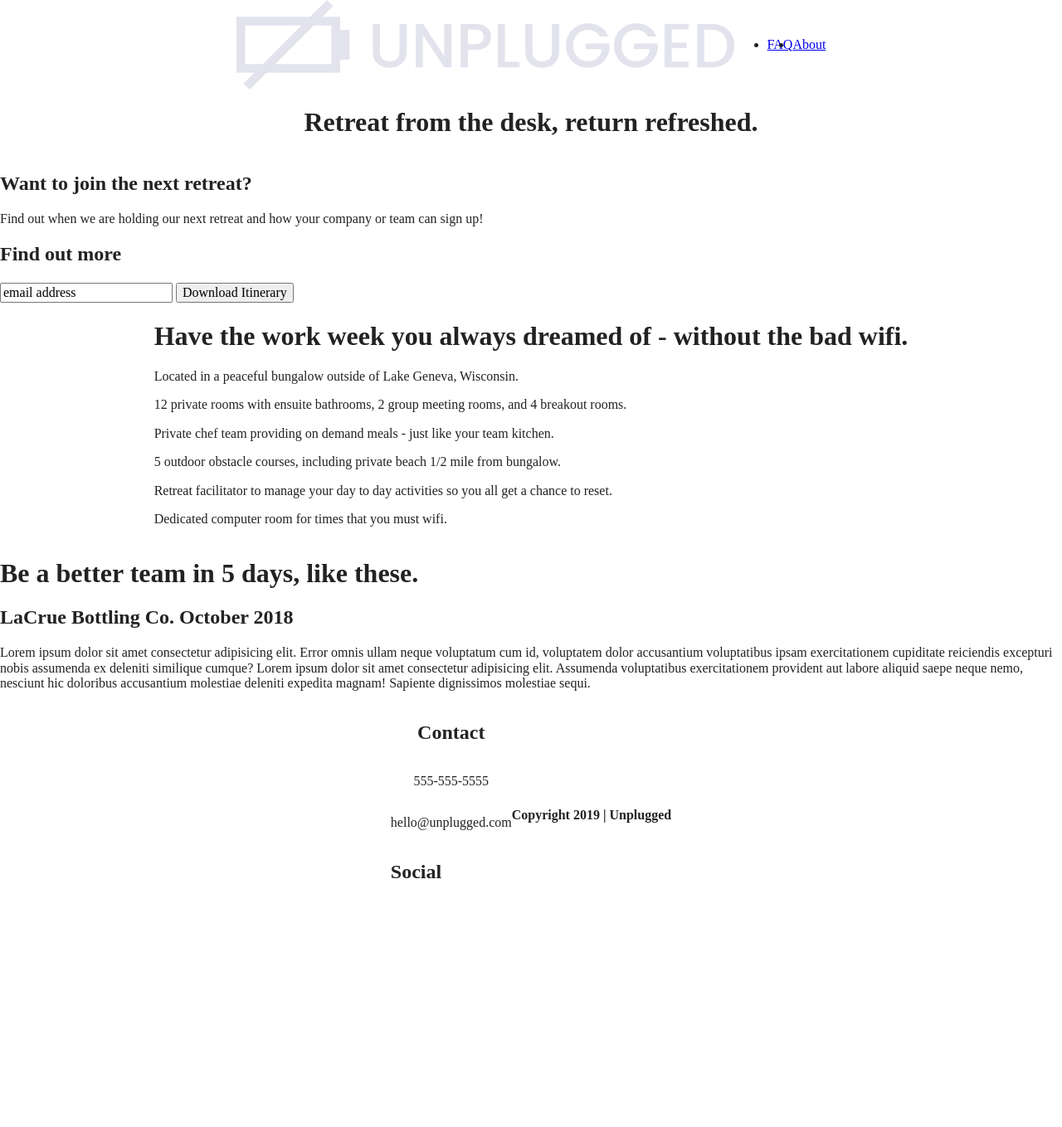
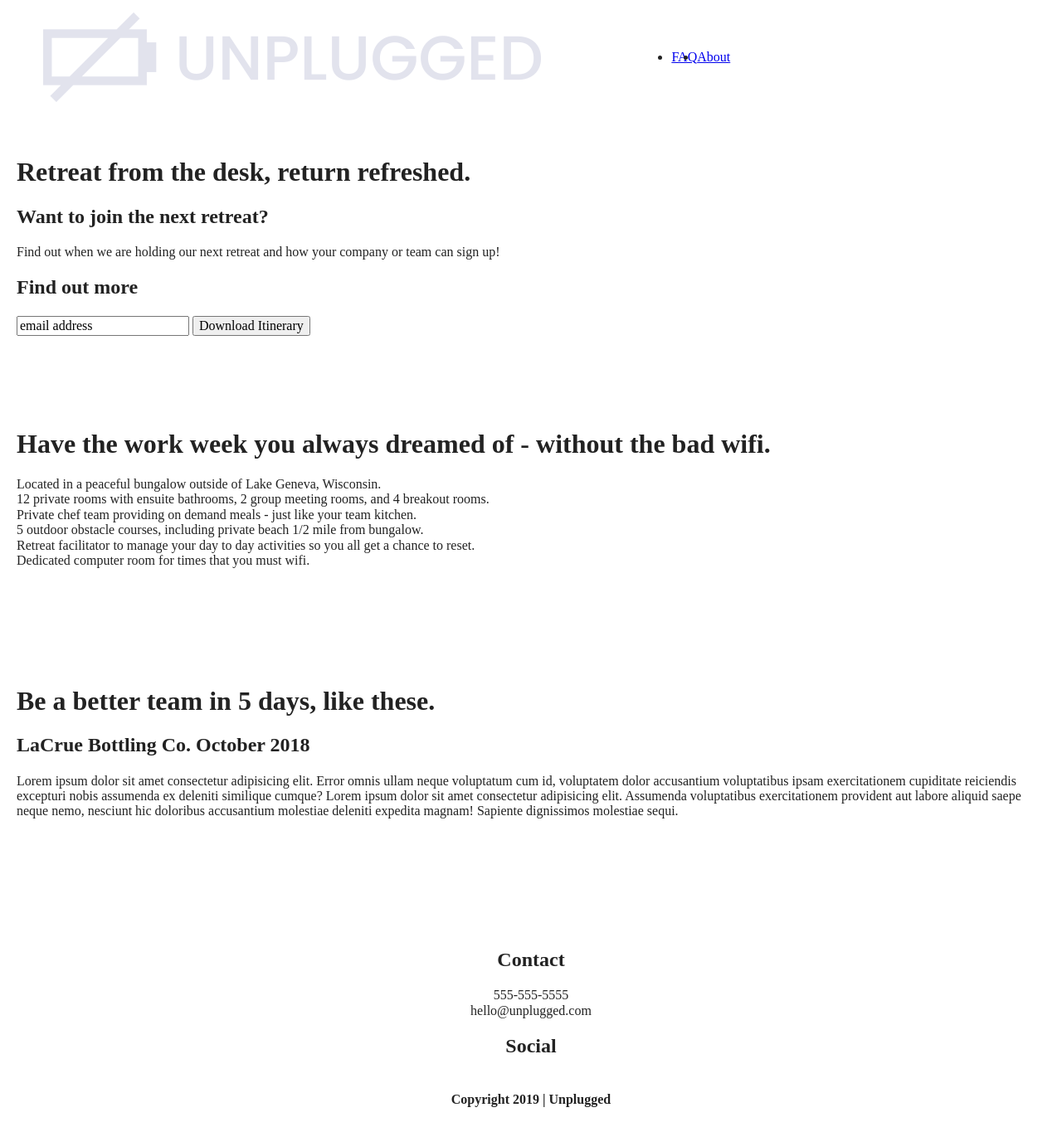
Before and after one commit to nolazelaya/coding-responsive-websites, a website built with Parcel: page 206-unplugged/index.html in a window 1280 px wide. Shown: the whole page at 83% size. Before the commit the page ends 1117 px from the top, so only its background shows below. Built offline with nearby package versions, Linux system fonts and the light colour scheme.

Commit message:
Adjusted margins and padding via style

```diff
--- a/206-unplugged/css/main.css
+++ b/206-unplugged/css/main.css
@@ -87,6 +87,12 @@ textarea {
    Author's custom styles
    ========================================================================== */
 
+/* -----------------------  Base Content Style ----------------------- */
+
+.content-wrapper {
+  width: 100%;
+}
+
  /* -------------------- Base Header - Footer Styles -------------------- */
 
  header,
@@ -97,11 +103,20 @@ textarea {
    flex-flow: row wrap;
  }
 
+header {
+  padding: 15px 0;
+}
+
+footer {
+  padding: 10px 0;
+}
+
  header .content-wrapper {
    display: flex;
    justify-content: center;
    align-items: center;
    flex-flow: row wrap;
+   margin: 0;
  }
 
  header nav {
@@ -109,12 +124,32 @@ textarea {
    justify-content: space-around;
    align-items: center;
    flex-flow: row wrap;
+   width: 60%;
+   padding: 20px 0;
  }
 
  header nav ul {
    display: flex;
    justify-content: space-around;
  }
+
+.header-divider {
+  width: 45%;
+}
+
+footer .content-wrapper {
+  margin: 50px 0;
+}
+
+.footer-content {
+  display: flex;
+  flex-flow: column wrap;
+  align-items: center;
+}
+
+footer p {
+  margin: 0;
+}
 
  footer .social-icons {
    display: flex;
@@ -128,7 +163,12 @@ textarea {
    align-items: center;
  }
 
+
 /* -----------------------  Retreat Style ----------------------- */
+
+.retreat .content-wrapper {
+  padding: 30px 20px;
+}
 
 .retreat {
   display: flex;
@@ -137,6 +177,10 @@ textarea {
 }
 
  /* -----------------------  Faetures Style ----------------------- */
+
+.features .content-wrapper {
+  padding: 60px 20px;
+}
 
 .features {
   display: flex;
@@ -149,14 +193,27 @@ textarea {
   justify-content: center;
   align-items: center;
   flex-flow: row wrap;
+  width: 56%;
+}
+
+.features p {
+  margin: 0;
 }
 
 /* -----------------------  Reviews Style ----------------------- */
 
-.review {
+.reviews .content-wrapper {
+  padding: 60px 20px;
+}
+
+.reviews {
   display: flex;
   justify-content: center;
   flex-flow: row wrap;
+}
+
+.reviews h3 {
+  width: 49%;
 }
 
 /* -----------------------  Contact Style ----------------------- */
@@ -167,6 +224,10 @@ textarea {
   justify-content: center;
   align-items: center;
 }
+
+/* -----------------------  Copyright Style ----------------------- */
+
+
 
 /* ==========================================================================
    Helper classes
--- a/206-unplugged/index.html
+++ b/206-unplugged/index.html
@@ -42,9 +42,9 @@
 
   <main>
     <section class="retreat">
+      <div class="content-wrapper">
         <!-- <img src="img/jake-melara-30679-unsplash.jpg" alt="woman crossing bridge"/> -->
         <h1>Retreat from the desk, return refreshed.</h1>
-    </section>
           <aside>
             <h2>Want to join the next retreat?</h2>
             <p>Find out when we are holding our next retreat and how your company or team can sign up!</p>
@@ -52,8 +52,9 @@
             <!-- FORM -->
             <input type="text" name="name" value="email address">
             <input type="button" value="Download Itinerary">
-
           </aside>
+      </div>
+    </section>
     <section class="features">
       <div class="content-wrapper">
         <article>
@@ -91,7 +92,6 @@
           <h2>Contact</h2>
           <p>555-555-5555</p>
           <p>hello@unplugged.com</p>
-
         </div>
         <div class="social">
           <h2>Social</h2>
@@ -101,12 +101,11 @@
             <p><a href="https://www.instagram.com/yoursite" target="_blank"></a></p>
           </div>
         </div>
-      </div>
-    </div>
         <div class="copyright">
           <h4>Copyright 2019  &#124;  Unplugged</h4>
         </div>
-
+      </div>
+    </div>
   </footer>
   <script src="js/vendor/modernizr-3.11.2.min.js"></script>
   <script src="js/plugins.js"></script>
```
Lines whose indentation alone changed are shown as unchanged.
